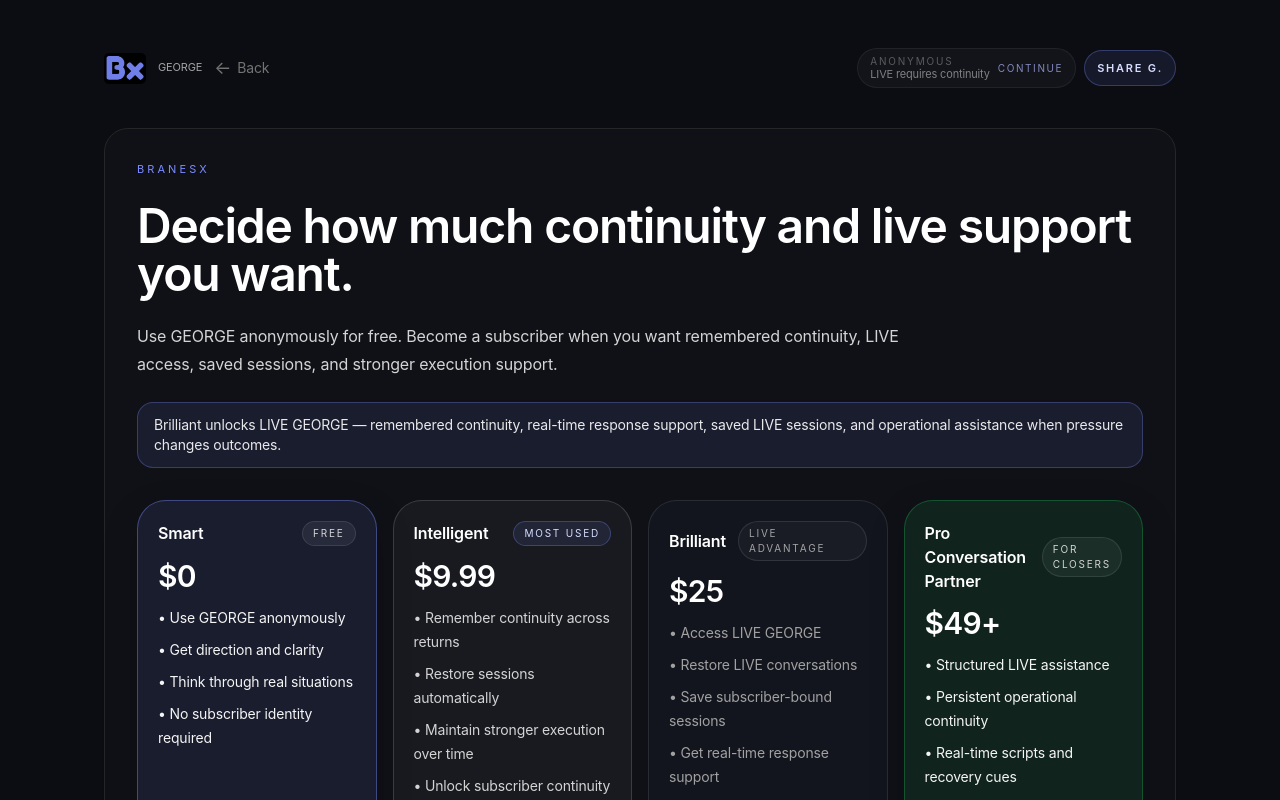
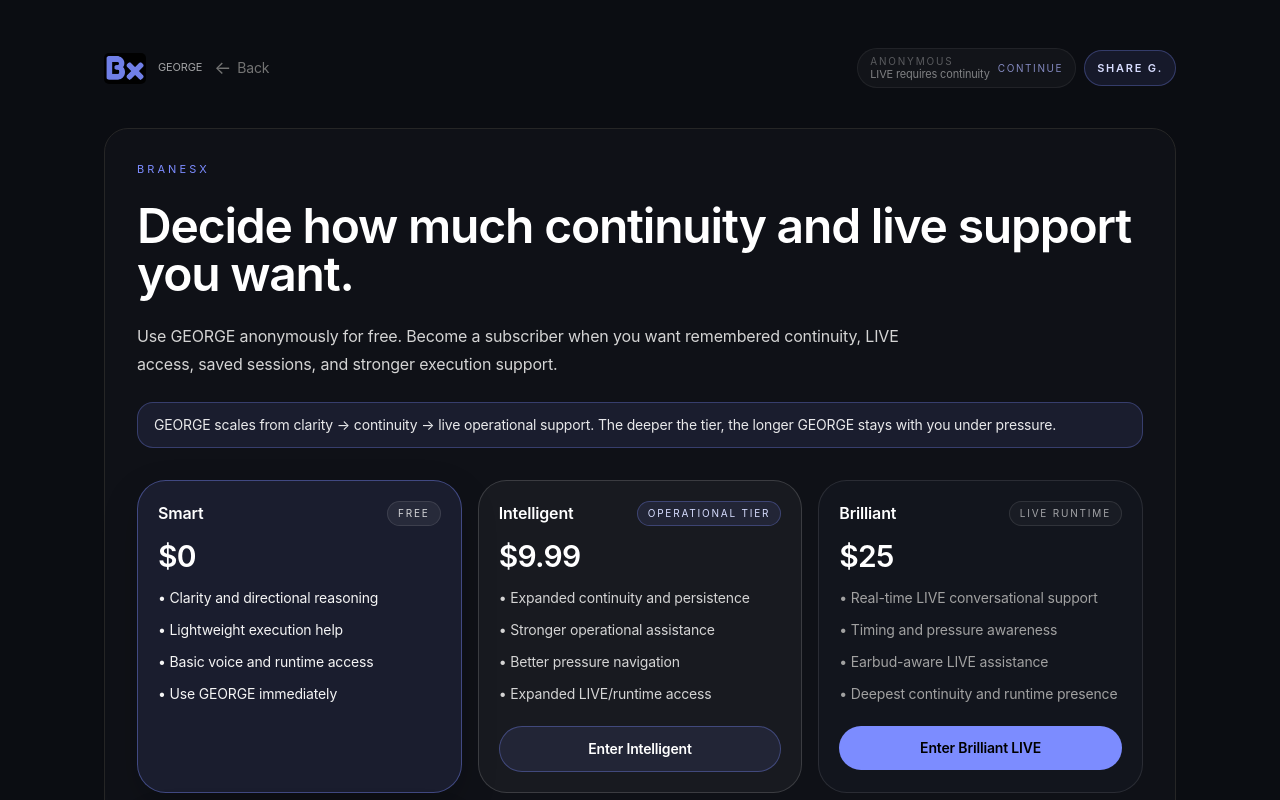
Before and after one commit to LesKemVal/ai-clarity, a Next.js app: page /top-up in a window 1280 px wide. Shown: the top 800 px of the page. Built offline with nearby package versions, Linux system fonts and the light colour scheme.

Commit message:
Realign top-up page with runtime tier architecture

```diff
--- a/app/top-up/page.tsx
+++ b/app/top-up/page.tsx
@@ -146,10 +146,10 @@ export default function TopUpPage() {
             </p>
 
             <div className="rounded-2xl border border-[#7C8CFF]/30 bg-[#7C8CFF]/10 px-4 py-3 text-sm text-white/90">
-              Brilliant unlocks LIVE GEORGE — remembered continuity, real-time response support, saved LIVE sessions, and operational assistance when pressure changes outcomes.
+              GEORGE scales from clarity → continuity → live operational support. The deeper the tier, the longer GEORGE stays with you under pressure.
             </div>
 
-            <div className="grid gap-4 pt-2 lg:grid-cols-4">
+            <div className="grid gap-4 pt-2 lg:grid-cols-3">
               <div className="rounded-[1.8rem] border border-[#7C8CFF]/40 bg-[#7C8CFF]/10 p-5 shadow-[0_14px_36px_rgba(0,0,0,0.18)]">
                 <div className="mb-3 flex items-center justify-between gap-3">
                   <p className="text-base font-semibold text-white">Smart</p>
@@ -159,10 +159,10 @@ export default function TopUpPage() {
                 </div>
                 <div className="mb-3 text-3xl font-semibold tracking-tight text-white">$0</div>
                 <ul className="space-y-2 text-sm leading-6 text-neutral-100">
-                  <li>• Use GEORGE anonymously</li>
-                  <li>• Get direction and clarity</li>
-                  <li>• Think through real situations</li>
-                  <li>• No subscriber identity required</li>
+                  <li>• Clarity and directional reasoning</li>
+                  <li>• Lightweight execution help</li>
+                  <li>• Basic voice and runtime access</li>
+                  <li>• Use GEORGE immediately</li>
                 </ul>
               </div>
 
@@ -170,22 +170,22 @@ export default function TopUpPage() {
                 <div className="mb-3 flex items-center justify-between gap-3">
                   <p className="text-base font-semibold text-white">Intelligent</p>
                   <span className="rounded-full border border-[#7C8CFF]/30 bg-[#7C8CFF]/10 px-2.5 py-1 text-[10px] uppercase tracking-[0.18em] text-[#D7DDFF]">
-                    Most used
+                    Operational tier
                   </span>
                 </div>
                 <div className="mb-3 text-3xl font-semibold tracking-tight text-white">$9.99</div>
                 <ul className="space-y-2 text-sm leading-6 text-neutral-300">
-                  <li>• Remember continuity across returns</li>
-                  <li>• Restore sessions automatically</li>
-                  <li>• Maintain stronger execution over time</li>
-                  <li>• Unlock subscriber continuity</li>
+                  <li>• Expanded continuity and persistence</li>
+                  <li>• Stronger operational assistance</li>
+                  <li>• Better pressure navigation</li>
+                  <li>• Expanded LIVE/runtime access</li>
                 </ul>
                 <button
                   type="button"
                   onClick={() => startCheckout('intelligent')}
                   className="mt-5 w-full rounded-full border border-[#7C8CFF]/35 bg-[#7C8CFF]/10 px-4 py-3 text-sm font-semibold text-white transition hover:border-[#7C8CFF]/60 hover:bg-[#7C8CFF]/16"
                 >
-                  Continue with Intelligent
+                  Enter Intelligent
                 </button>
               </div>
 
@@ -193,22 +193,22 @@ export default function TopUpPage() {
                 <div className="mb-3 flex items-center justify-between gap-3">
                   <p className="text-base font-semibold text-white">Brilliant</p>
                   <span className="rounded-full border border-white/10 bg-white/[0.03] px-2.5 py-1 text-[10px] uppercase tracking-[0.18em] text-white/60">
-                    Live advantage
+                    LIVE runtime
                   </span>
                 </div>
                 <div className="mb-3 text-3xl font-semibold tracking-tight text-white">$25</div>
                 <ul className="space-y-2 text-sm leading-6 text-neutral-400">
-                  <li>• Access LIVE GEORGE</li>
-                  <li>• Restore LIVE conversations</li>
-                  <li>• Save subscriber-bound sessions</li>
-                  <li>• Get real-time response support</li>
+                  <li>• Real-time LIVE conversational support</li>
+                  <li>• Timing and pressure awareness</li>
+                  <li>• Earbud-aware LIVE assistance</li>
+                  <li>• Deepest continuity and runtime presence</li>
                 </ul>
                 <button
                   type="button"
                   onClick={() => startCheckout('brilliant')}
                   className="mt-5 w-full rounded-full bg-[#7C8CFF] px-4 py-3 text-sm font-semibold text-black transition hover:opacity-90"
                 >
-                  Enter Brilliant
+                  Enter Brilliant LIVE
                 </button>
               </div>
 
```
